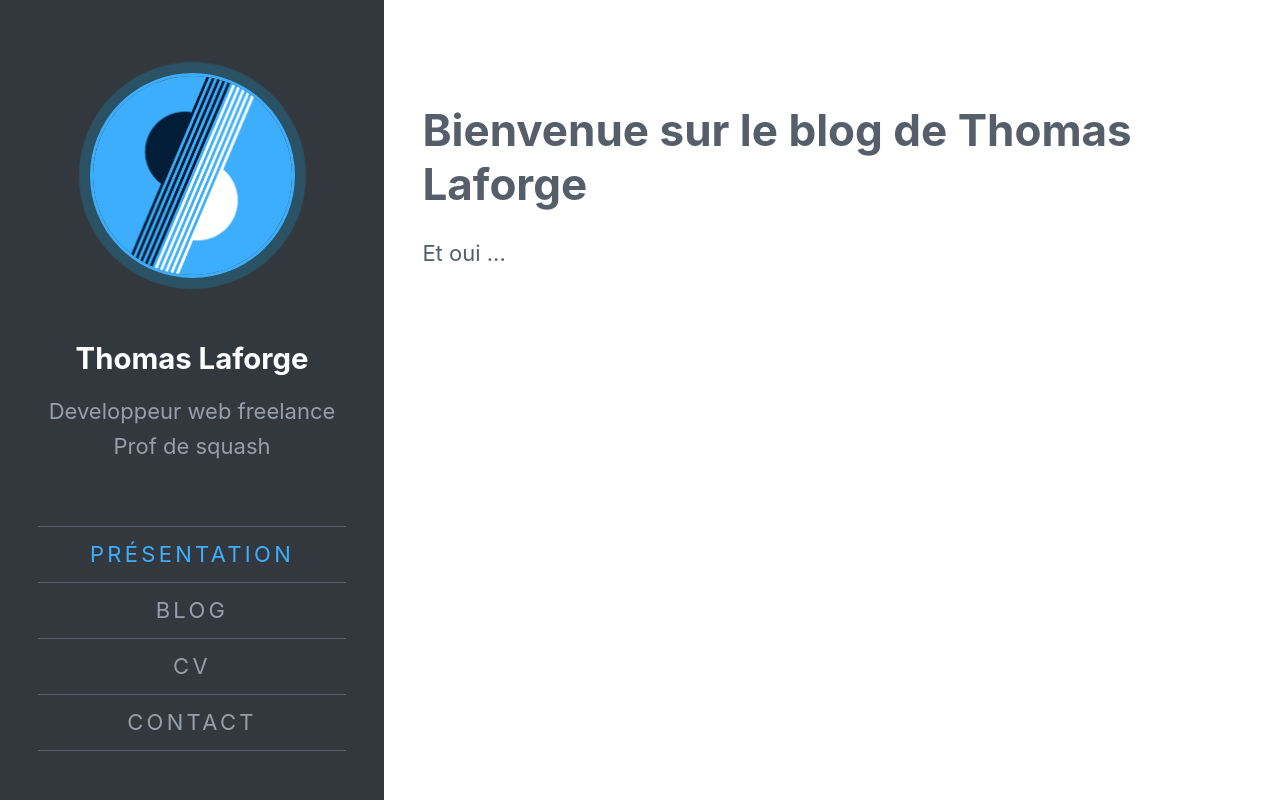
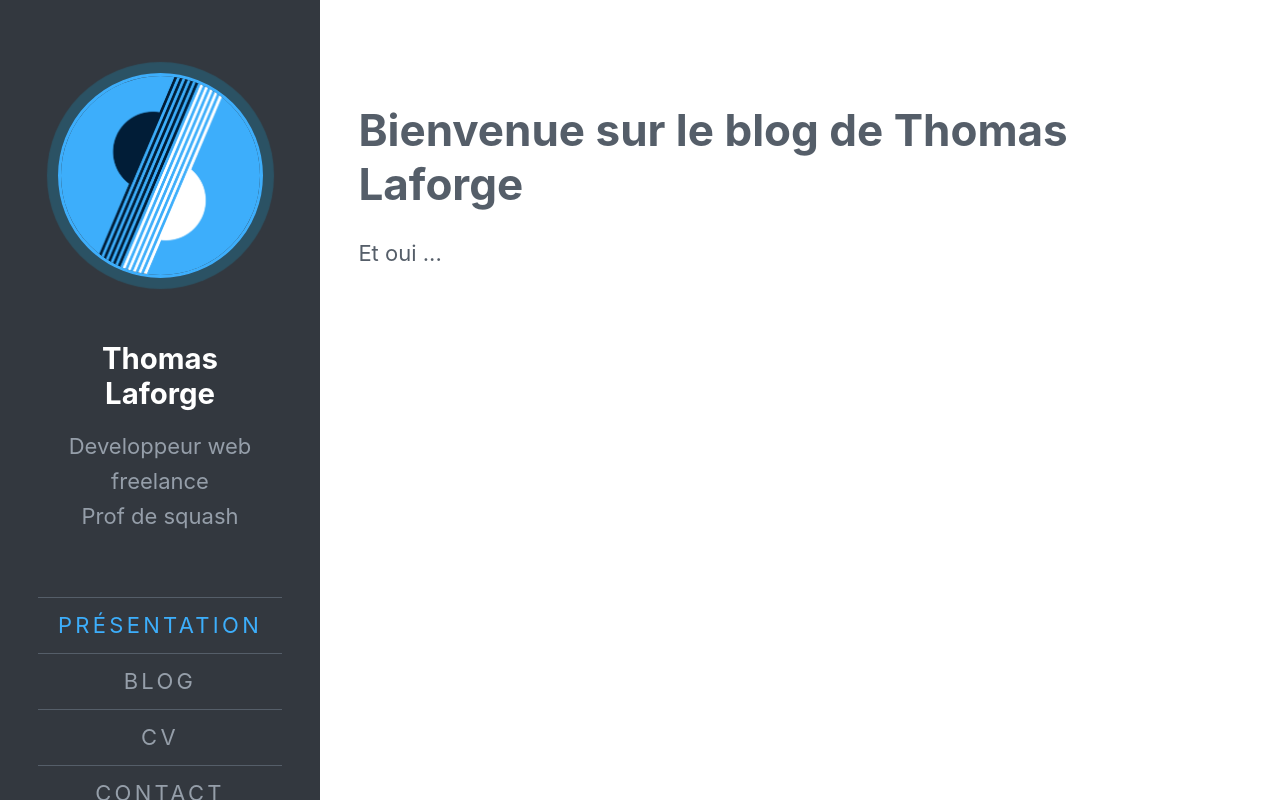
Before and after one commit to ThomasLaforge/ThomasLaforge.github.io, a Next.js app: page / in a window 1280 px wide. Built offline with nearby package versions, Linux system fonts and the light colour scheme.

Commit message:
fix header width to be smaller

```diff
--- a/styles/globals.scss
+++ b/styles/globals.scss
@@ -2,6 +2,8 @@
 
 $text_color: #555e69;
 $primary: #3DAEFB;
+
+$header_width: 25vw;
 
 html,
 body {
@@ -67,7 +69,7 @@ h2::after {
     left: 0;
     position: fixed;
 
-    width: 30vw;
+    width: $header_width;
     height: 100vh;
     background: #33383f;
     color: #959ea9;
@@ -151,7 +153,7 @@ h2::after {
 
   .content {
     flex: 1;
-    margin-left: 30vw;
+    margin-left: $header_width;
     animation-duration: .7s;
     animation-fill-mode: both;
     animation-name: fadeInContent;
```
